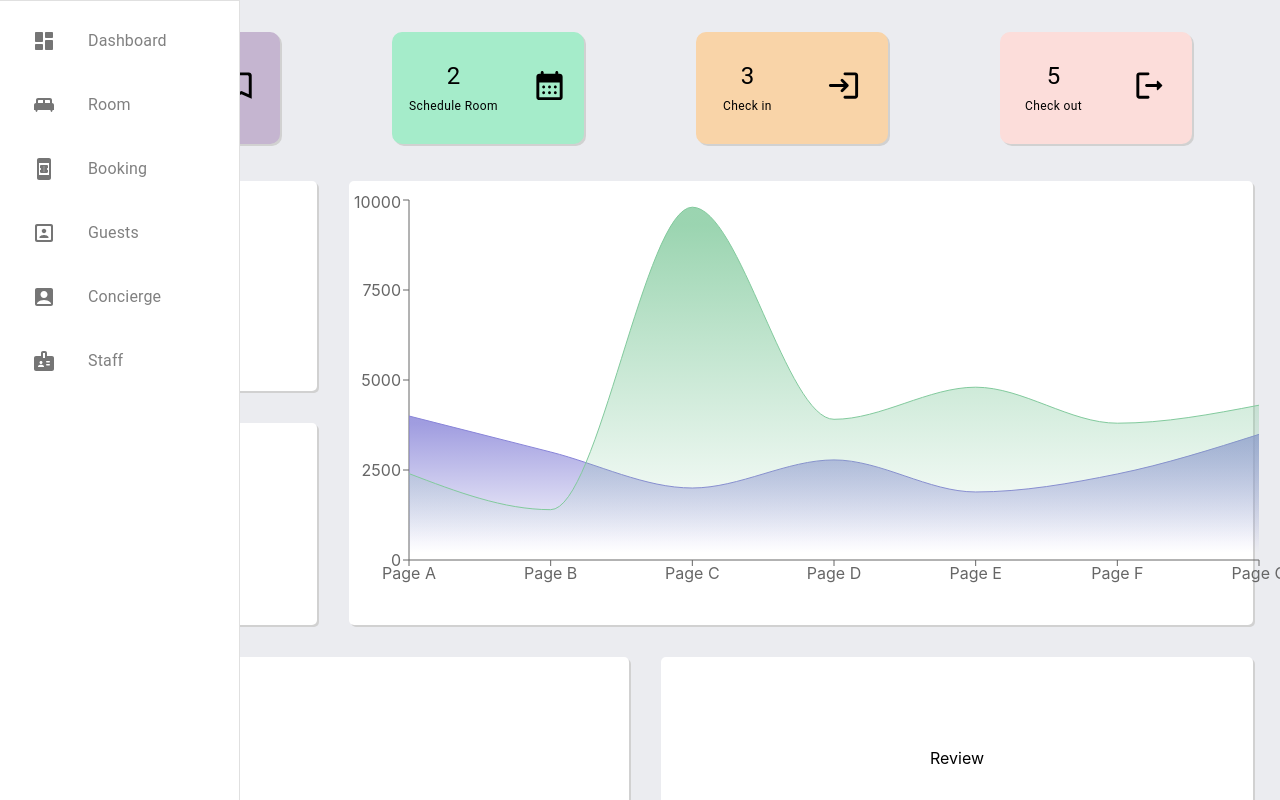
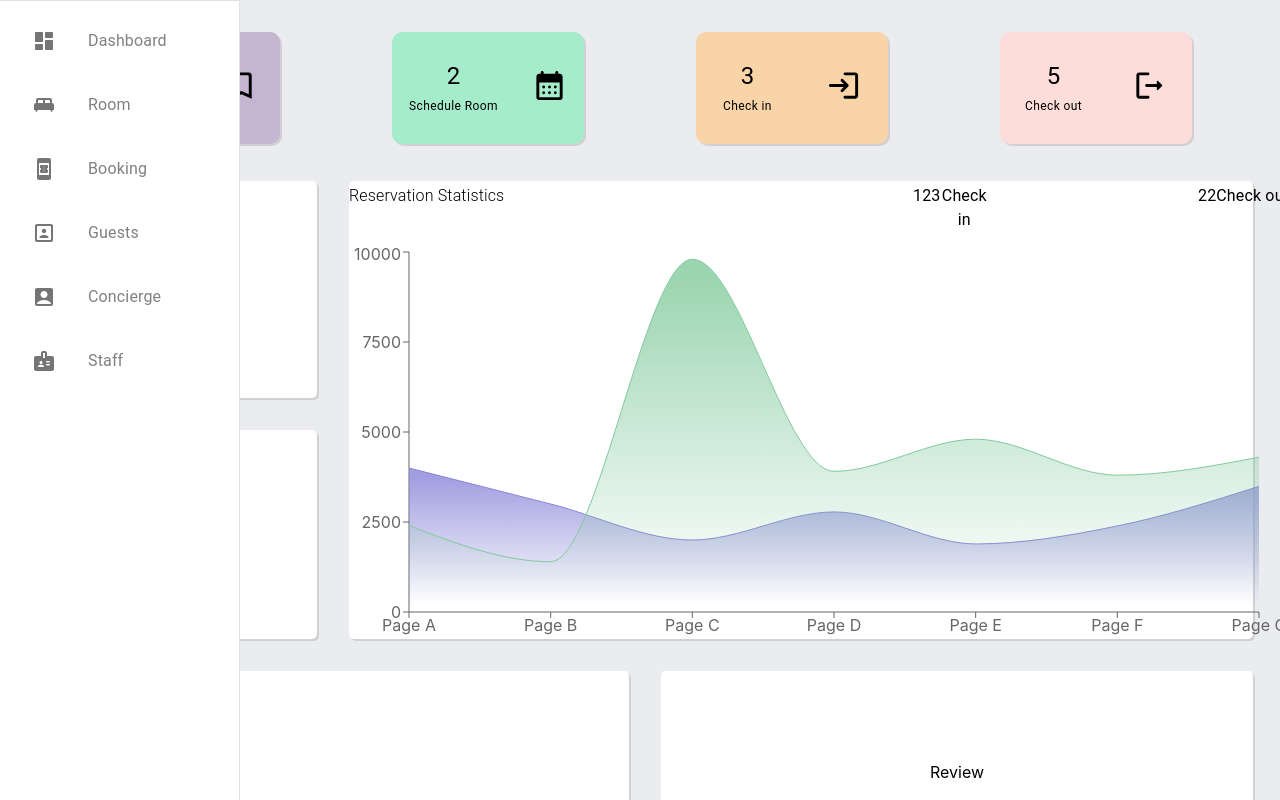
Before and after one commit to Sena543/hotel-mgt-frontend, a React (Vite) app: page / in a window 1280 px wide. Shown: the top 800 px of the page. Built offline with nearby package versions, Linux system fonts and the light colour scheme.

Commit message:
working on reservation stat

```diff
--- a/src/components/dashboard/ReservationStat.tsx
+++ b/src/components/dashboard/ReservationStat.tsx
@@ -1,10 +1,26 @@
 import GenericDashCards from "../Cards/GenericDashCards";
-import { AreaChart, Area, XAxis, YAxis, CartesianGrid, Tooltip, ResponsiveContainer } from "recharts";
+import { AreaChart, Area, XAxis, YAxis, CartesianGrid, Tooltip } from "recharts";
 import { lineGraphData } from "../../services/lineGraphData";
-
+import { Typography } from "@mui/material";
+import "./styles/reservation-stat.css";
 function ReservationStat() {
 	return (
 		<GenericDashCards>
+			<div className="reservation-stat-container">
+				<Typography fontWeight={"light"}>Reservation Statistics</Typography>
+				<div style={{ display: "flex", flexDirection: "row", justifyContent: "space-between", width: "40%" }}>
+					<div
+						style={{ display: "flex", flexDirection: "row", justifyContent: "space-between", width: "20%" }}
+					>
+						<Typography>123</Typography>
+						<Typography>Check in</Typography>
+					</div>
+					<div style={{ display: "flex", flexDirection: "row", justifyContent: "space-between" }}>
+						<Typography>22</Typography>
+						<Typography>Check out</Typography>
+					</div>
+				</div>
+			</div>
 			<div style={{ width: "100%", height: "96%", display: "flex" }}>
 				<AreaChart
 					width={940}
--- /dev/null
+++ b/src/components/dashboard/styles/reservation-stat.css
@@ -0,0 +1,6 @@
+.reservation-stat-container {
+	display: flex;
+	flex-direction: row;
+	justify-content: space-between;
+	width: 100%;
+}
```
